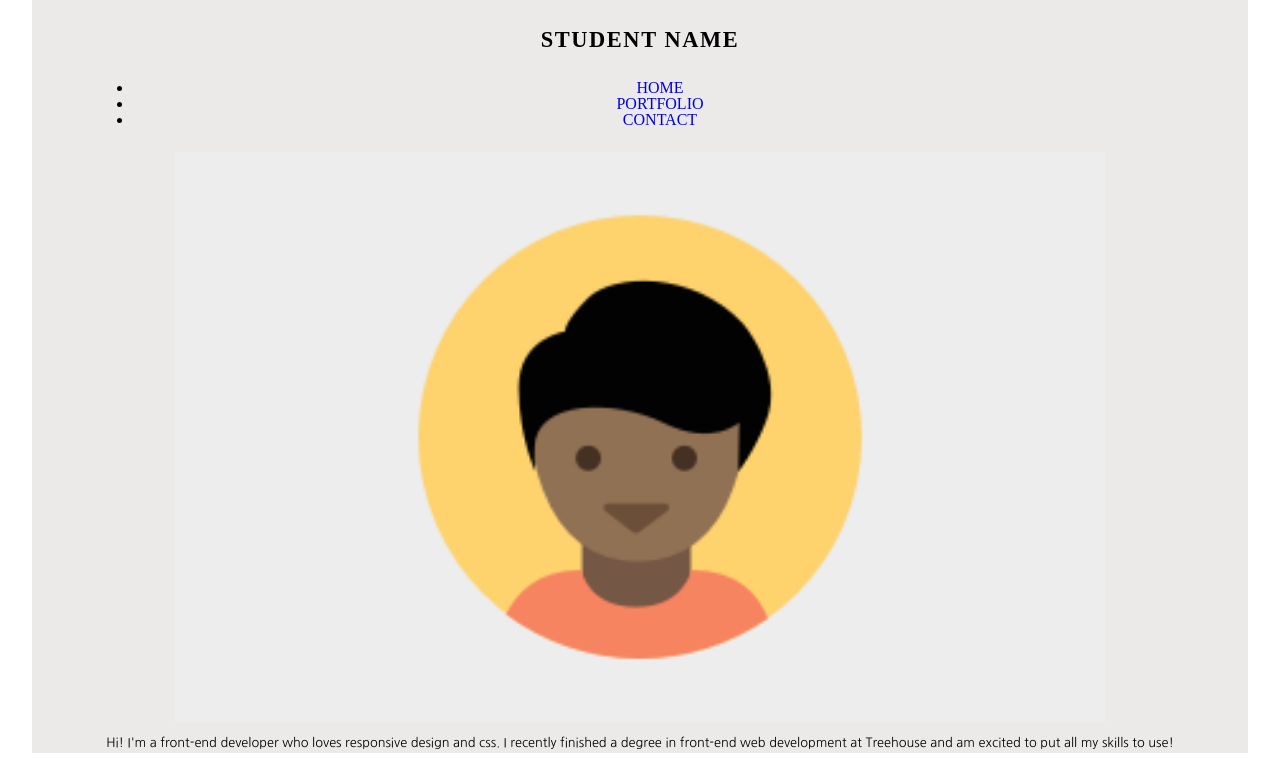
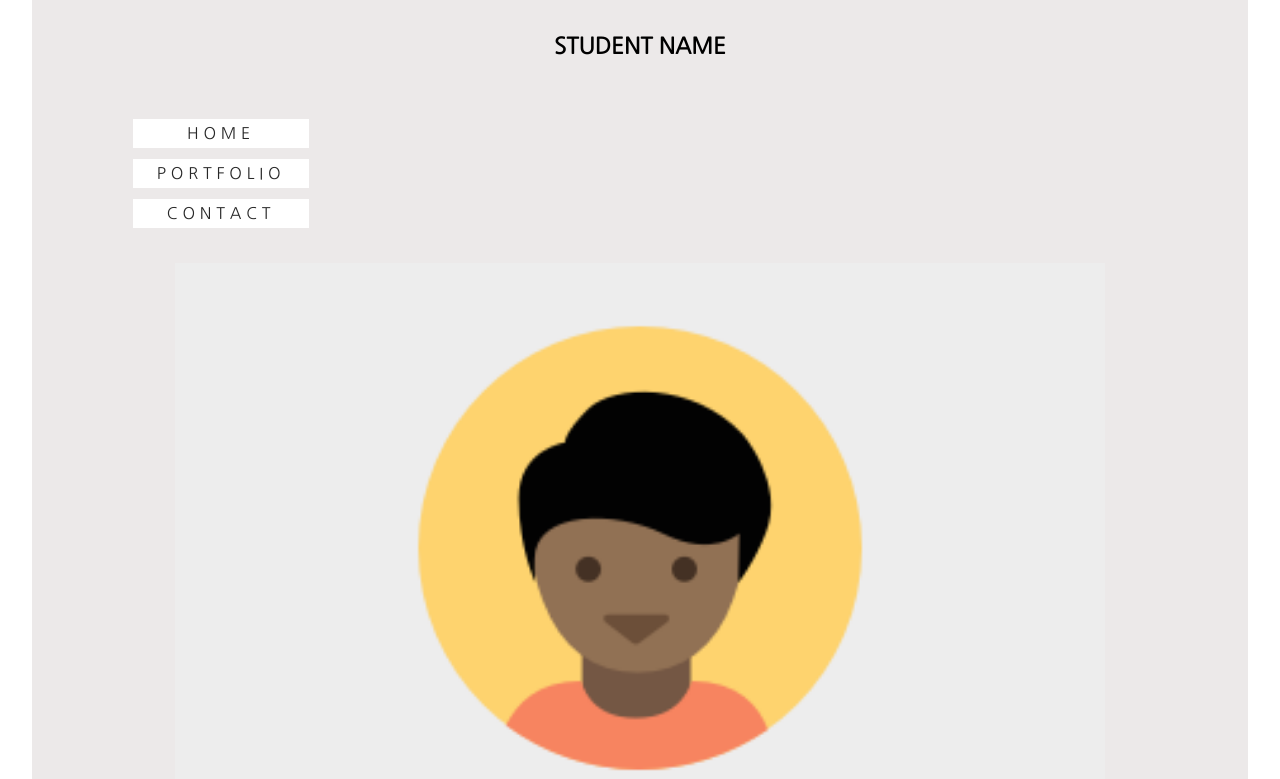
Before and after one commit to rbaugh401/Techdegree-Project-Two, a plain HTML site: page index.html in a window 1280 px wide. Shown: the top 779 px of the page. Drawn offline with Linux system fonts and the light colour scheme.

Commit message:
Rolling on the CSS

```diff
--- a/css/styles.css
+++ b/css/styles.css
@@ -6,44 +6,49 @@
 
 *{
     box-sizing: border-box;
-    margin: auto;
 }
 
 body {
+    font-family: 'Nanum Gothic', sans-serif;
     margin: auto;
     width: 95%;
-    line-height: 1em;
     text-align: center;
 }
 
 
 header,
-nav,
-.contact,
 footer {
     background-color: #ece9e9;
     width: 100%;
+    padding-bottom: 30px;
 }
 
-.main-nav {
+.main-nav ul {
     float: left;
+    list-style-type: none;
 }
 
 h1 {
     font-size: 1.4rem;
     margin: auto;
-    letter-spacing: .1rem;
     padding: 2rem 0;
 }
 
 .main-nav a {
-display: inline-block;
-text-decoration: none;
-text-transform: uppercase;
+    padding: .5em 1.5em;
+    margin: .7em 0px;
+    letter-spacing: .3em;
+    font-size: 1em;
+    line-height: .8em;
+    background-color: #ffffff;
+    display: block;
+    text-decoration: none;
+    text-transform: uppercase;
+    color: #272727;
 }
 
 .main-nav a:hover{
-    color: #666666;
+    color: #6e0101;
 }
 
 
@@ -83,7 +88,7 @@ nav,
 
 .profile-img {
     width: 85%;
-    margin-top: 1.5rem;
+    margin-top: .5rem;
 }
 
  .container {
--- a/index.html
+++ b/index.html
@@ -7,7 +7,7 @@
 <body>
     <header>
         <section class="container">
-            <h1 id="back-to-top">Student Name</h1>
+            <h1 class="student-name" id="back-to-top"><a>Student Name</a></h1>
             <nav class="main-nav">
                 <ul>
                     <li><a href="#">Home</a></li>
```
